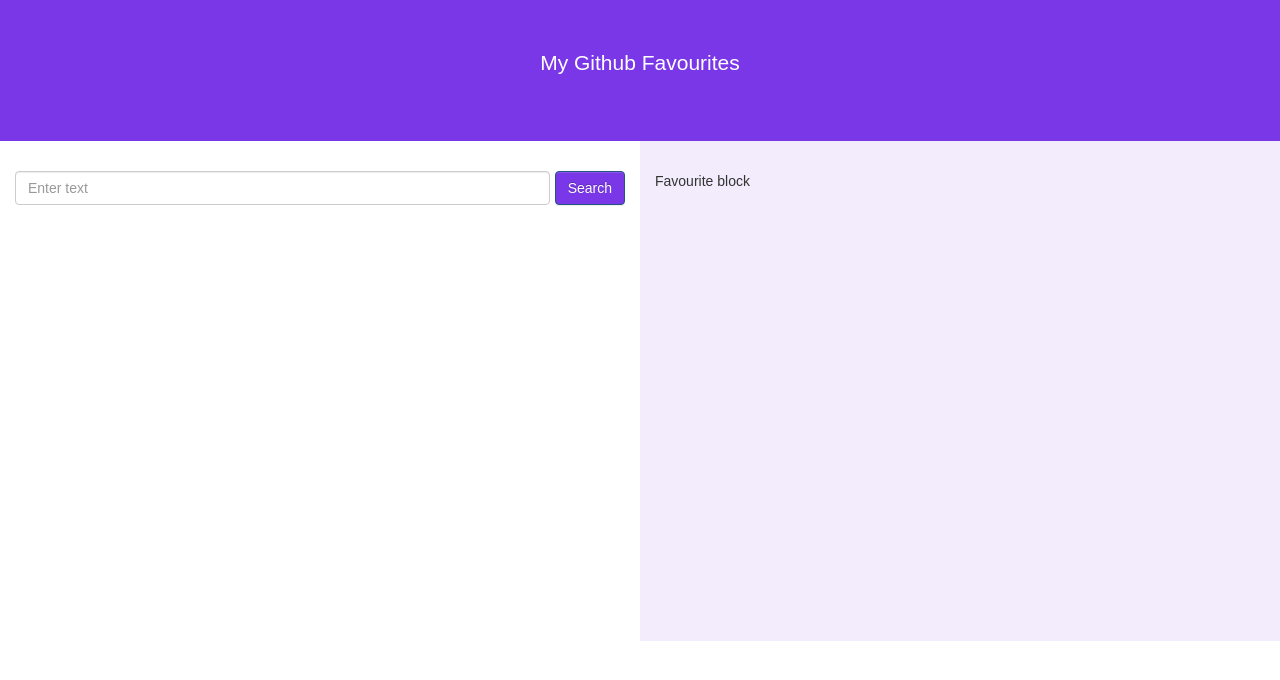
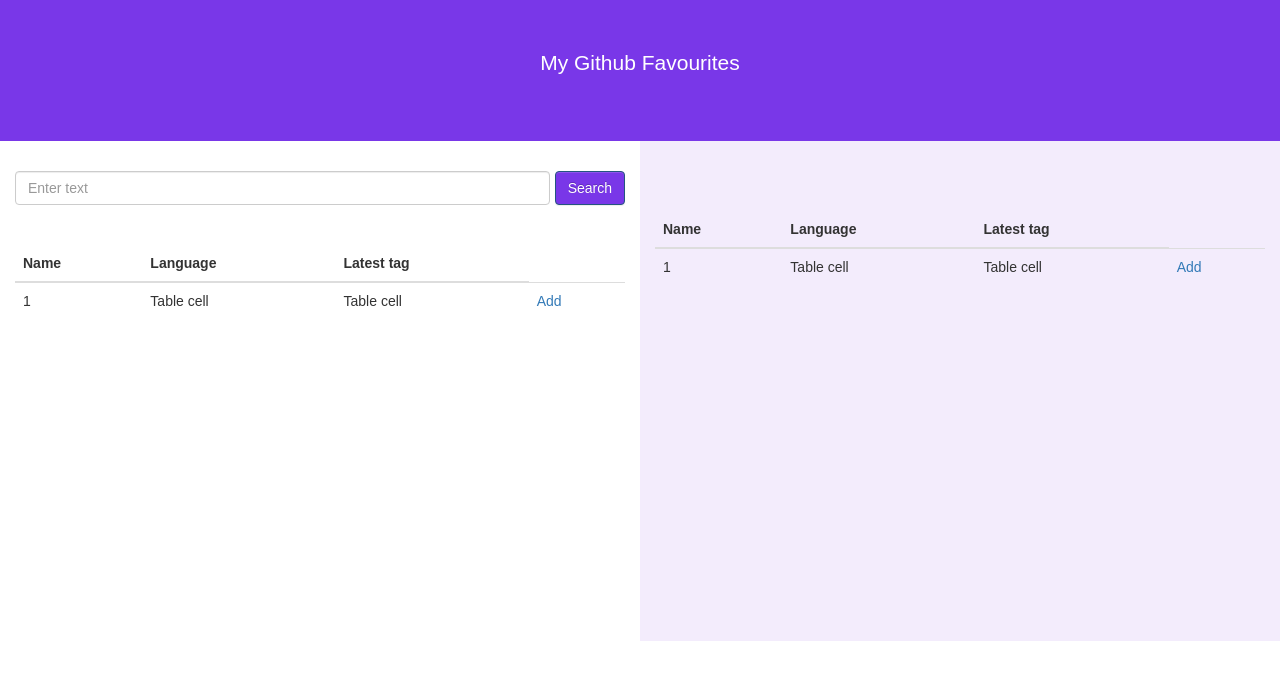
Before and after one commit to spykins/favourite-github-page, a React (Create React App) app: page / in a window 1280 px wide. Shown: the top 680 px of the page. Built offline with nearby package versions, Linux system fonts and the light colour scheme.

Commit message:
create the list item for the table view

```diff
--- a/src/App.js
+++ b/src/App.js
@@ -2,6 +2,8 @@
 import { Jumbotron, Col, Row, FormGroup, Button, FormControl } from 'react-bootstrap';
 import logo from './logo.svg';
 import './App.css';
+import ListItem from './components/listItem'
+
 
 class App extends Component {
   state = {
@@ -34,11 +36,13 @@
                   <FormControl.Feedback />
                   <Button type="submit" bsStyle="primary">Search</Button>
                 </div>
+
+                <ListItem />
               </form>
             </Col>
 
             <Col className="fav_list_background topPadding" xs={12} md={6}>
-              <p>Favourite block</p>
+              <ListItem />
 
             </Col>
           </Row>
--- /dev/null
+++ b/src/components/listItem.js
@@ -0,0 +1,26 @@
+import React from 'react';
+import { Table } from 'react-bootstrap';
+import "./listitem.css";
+
+export default () => {
+    return (
+        <Table responsive className="table-header">
+            <thead>
+                <tr>
+                     <th>Name</th>
+                    <th>Language</th>
+                    <th>Latest tag</th>
+                </tr>
+            </thead>
+            <tbody>
+                <tr>
+                    <td>1</td>
+                    <td>Table cell</td>
+                    <td>Table cell</td>
+                    <td><a href="a">Add</a></td>
+
+                </tr>
+            </tbody>
+        </Table>
+    );
+}
--- /dev/null
+++ b/src/components/listitem.css
@@ -0,0 +1,3 @@
+.table-header {
+    margin-top: 40px;
+}
```
